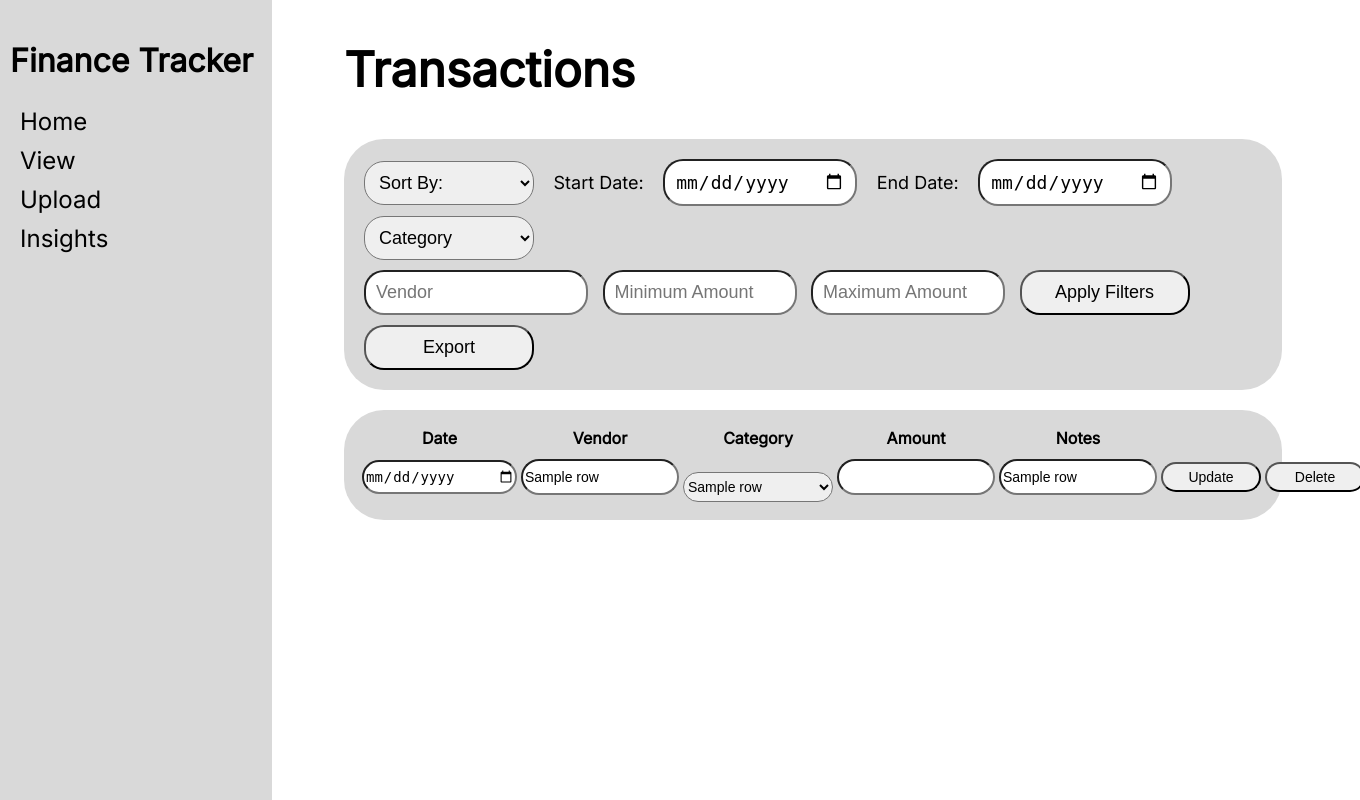
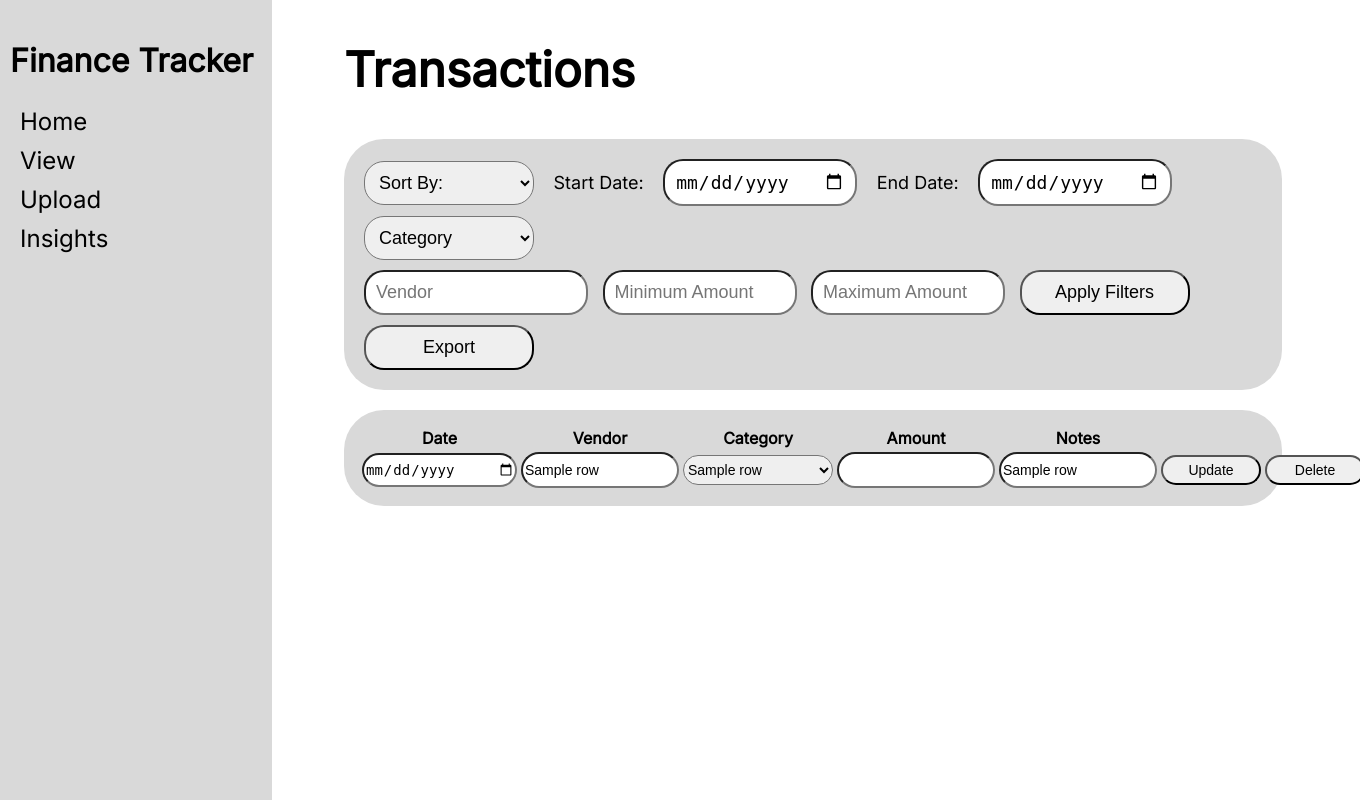
Before and after one commit to Lin-Ian/Finance-Tracker, a Flask app: template templates/view.html in a window 1360 px wide. Run offline with Flask 3, Linux system fonts and the light colour scheme; the template is opened without the code that fills it: most values are stand-ins (such as "Sample title", 1, 10 or a date in 2020); some libraries are stand-ins or nearby versions.

Commit message:
Remove unneeded css

```diff
--- a/static/css/template.css
+++ b/static/css/template.css
@@ -108,10 +108,6 @@
     margin-top: 20px;
 }
 
-.main .view select {
-    margin-top: 20px;
-}
-
 .main .view input, .main .view select {
     display: inline;
     width: 150px;
```
